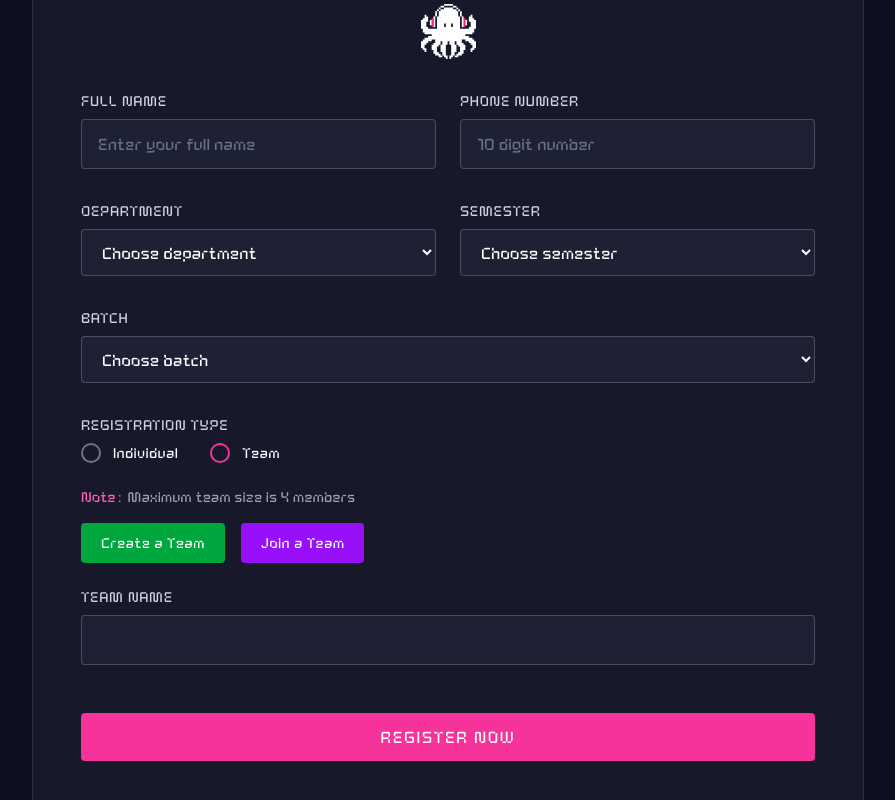
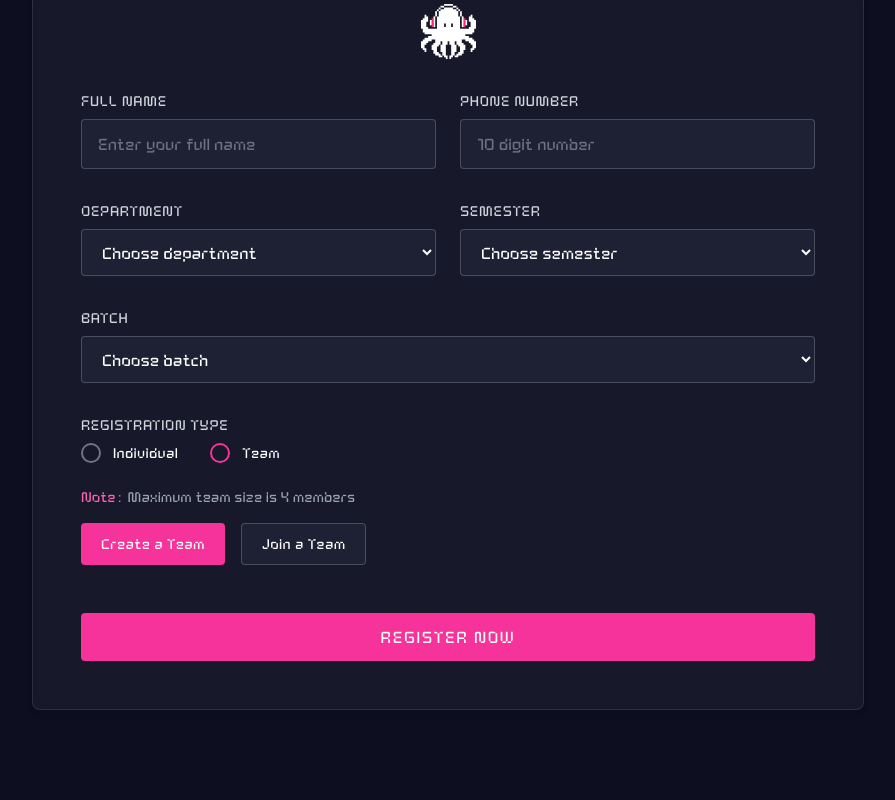
Before and after one commit to parikz45/glitch-event, a React (Vite) app in the folder glitch-event/: page / in a window 1280 px wide. Both pictures are taken after a click on the label "Team". Shown: the part 788-1588 px from the top of the page, without its empty margins (192-1087 px from the left). Built offline with nearby package versions, Linux system fonts and the light colour scheme.

Commit message:
added validation to team name and code

```diff
--- a/glitch-event/src/App.jsx
+++ b/glitch-event/src/App.jsx
@@ -13,7 +13,7 @@ function App() {
   const [thankYou, setThankYou] = useState(false);
   const [isLoading, setIsLoading] = useState(false);
   // validation errors
-  const [errors, setErrors] = useState({ fullName: '', phone: '', department: '', semester: '', futureTeam: '' });
+  const [errors, setErrors] = useState({ fullName: '', phone: '', department: '', semester: '', futureTeam: '', teamName: '', teamCode: '' });
 
   // Form data state
   const [formData, setFormData] = useState({
@@ -79,6 +79,8 @@ function App() {
   // Handle team code input (for joining a team)
   const handleTeamCodeInput = (e) => {
     setFormData((prev) => ({ ...prev, teamCode: e.target.value }));
+    // clear teamCode error on change
+    if (errors.teamCode) setErrors((prev) => ({ ...prev, teamCode: '' }));
   };
 
   // When user creates a team, set the generated code in formData
@@ -102,6 +104,16 @@ function App() {
     // Validate future team selection for individual registration
     if (formData.registrationType === 'Individual' && formData.futureTeam === 'N/A') {
       newErrors.futureTeam = 'Please select yes or no for joining a team later';
+    }
+
+    // Validate team name for team creation
+    if (formData.registrationType === 'team' && !joinTeam && !formData.teamName.trim()) {
+      newErrors.teamName = 'Team name is required';
+    }
+
+    // Validate team code for joining a team
+    if (formData.registrationType === 'team' && joinTeam && !formData.teamCode.trim()) {
+      newErrors.teamCode = 'Team code is required to join a team';
     }
 
     if (Object.keys(newErrors).length) {
@@ -144,7 +156,7 @@ function App() {
     setIndividual(false);
     setJoinTeam(false);
     setShowCode(false);
-    setErrors({ fullName: '', phone: '', department: '', semester: '', futureTeam: '' });
+    setErrors({ fullName: '', phone: '', department: '', semester: '', futureTeam: '', teamName: '', teamCode: '' });
   };
 
   // utility classes mirroring musashi / shadcn style tokens
@@ -326,14 +338,14 @@ function App() {
                           <button
                             type='button'
                             onClick={handleCreateTeam}
-                            className='px-5 py-2.5 rounded-sm bg-green-600 hover:bg-green-500 text-white text-sm font-medium tracking-wide transition-colors'
+                            className='px-5 py-2.5 rounded-sm bg-pink-500 hover:bg-pink-400 text-white text-sm font-medium tracking-wide transition-colors'
                           >
                             Create a Team
                           </button>
                           <button
                             type='button'
                             onClick={() => { setJoinTeam(true); setShowCode(false); setFormData((prev) => ({ ...prev, futureTeam: 'N/A', teamCode: '' })); }}
-                            className='px-5 py-2.5 rounded-sm bg-purple-600 hover:bg-purple-500 text-white text-sm font-medium tracking-wide transition-colors'
+                            className='px-5 py-2.5 rounded-sm bg-[#1e2133] hover:bg-[#2a2d47] border border-white/20 hover:border-pink-500/50 text-white text-sm font-medium tracking-wide transition-colors'
                           >
                             Join a Team
                           </button>
@@ -351,9 +363,12 @@ function App() {
                           name='teamCode'
                           value={formData.teamCode}
                           onChange={handleTeamCodeInput}
-                          className={baseInput + ' border-white/20'}
+                          className={`${baseInput} ${errors.teamCode ? 'border-red-500 focus:ring-red-500' : 'border-white/20'}`}
                           placeholder='ABC123'
+                          aria-invalid={!!errors.teamCode}
+                          aria-describedby={errors.teamCode ? 'error-teamCode' : undefined}
                         />
+                        {errors.teamCode && <p id='error-teamCode' className={errorText}>{errors.teamCode}</p>}
                       </div>
                     )}
 
@@ -403,7 +418,7 @@ function App() {
                     )}
 
                     {/* Team Name (conditional) */}
-                    {team && !joinTeam && (
+                    {team && !joinTeam && showCode && (
                       <div className='mt-6'>
                         <label htmlFor='teamName' className={labelClasses}>Team Name</label>
                         <input
@@ -412,8 +427,12 @@ function App() {
                           name='teamName'
                           value={formData.teamName}
                           onChange={handleInputChange}
-                          className={baseInput + ' border-white/20'}
+                          className={`${baseInput} ${errors.teamName ? 'border-red-500 focus:ring-red-500' : 'border-white/20'}`}
+                          placeholder='Enter your team name'
+                          aria-invalid={!!errors.teamName}
+                          aria-describedby={errors.teamName ? 'error-teamName' : undefined}
                         />
+                        {errors.teamName && <p id='error-teamName' className={errorText}>{errors.teamName}</p>}
                       </div>
                     )}
                   </div>
```
